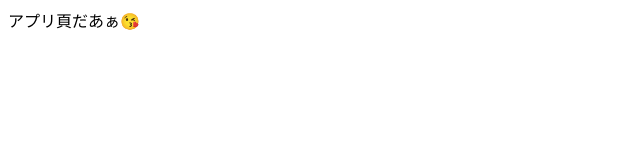
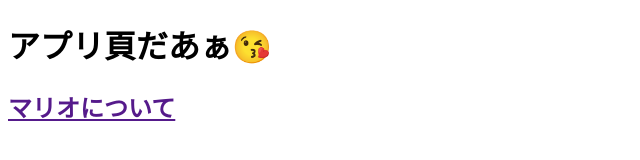
Before and after one commit to uniba/apps.uniba.jp, a plain HTML site: page index.html in a window 1280 px wide. Shown: the whole page, without its empty margins (0-640 px from the left). Drawn offline with Linux system fonts and the light colour scheme.

Commit message:
Update index.html

```diff
--- a/index.html
+++ b/index.html
@@ -1 +1,6 @@
-<!Doctype HTML><html> <head> <meta charset=utf-8> <title>ユニバアプリ頁</title> </head> <body> アプリ頁だあぁ😘</body></html>
+<!Doctype HTML><html> <head> <meta charset=utf-8> <title>ユニバアプリ頁</title> </head> <body>
+ <h1>アプリ頁だあぁ😘</h1>
+<h2><a href="">マリオについて</a>
+
+</body>
+</html>
```
